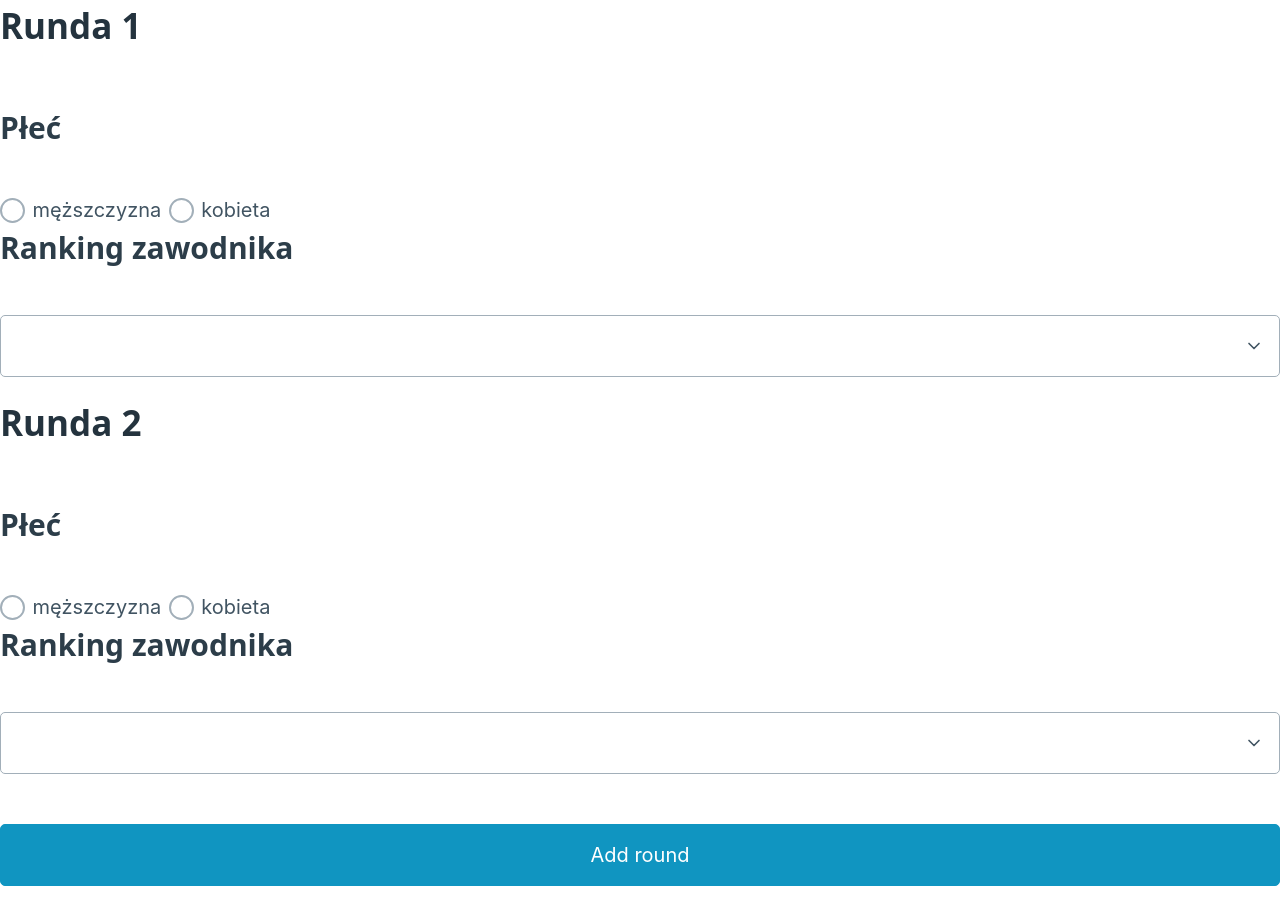
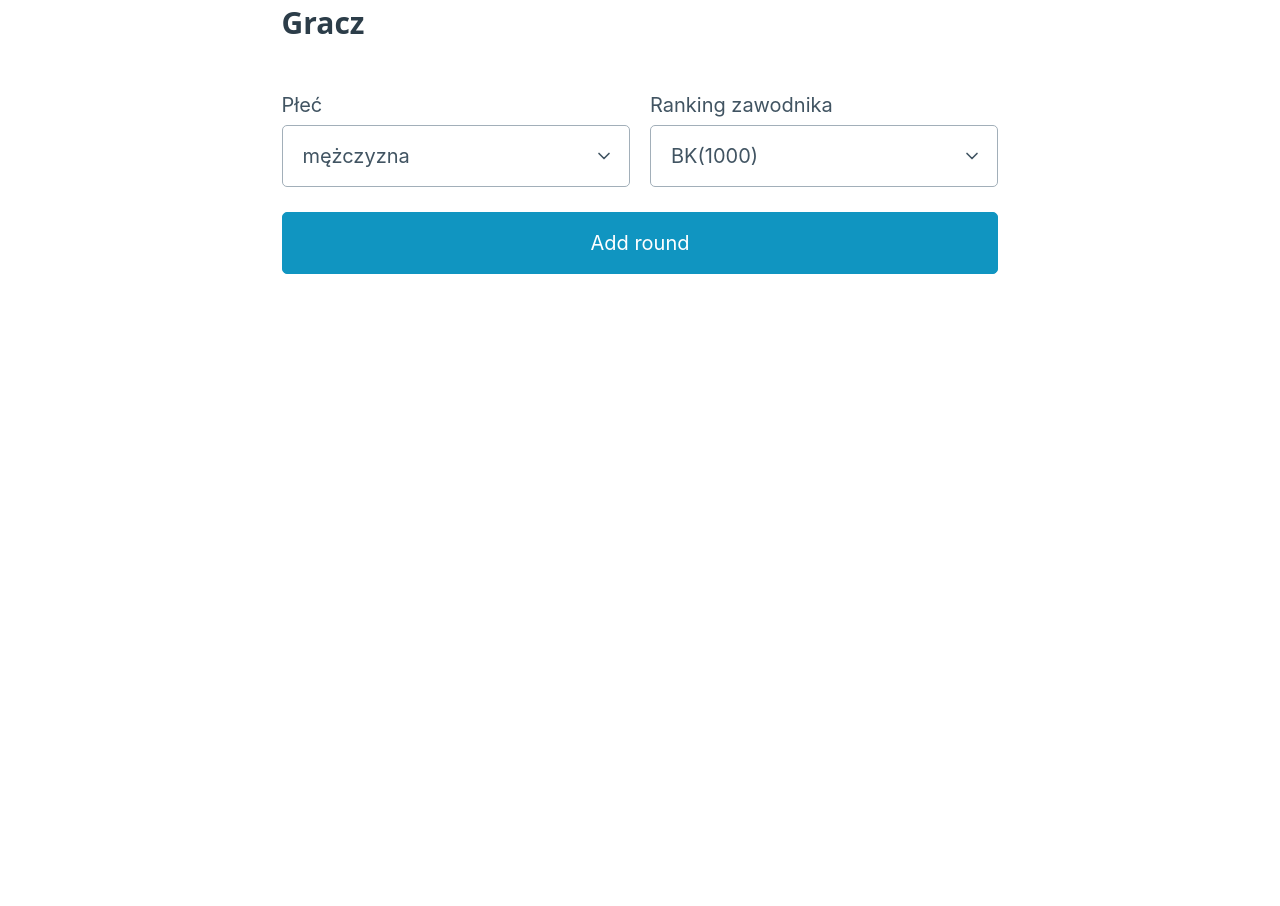
Before and after one commit to DocentSzachista/pzszach-rank-calc, a React (Create React App) app: page / in a window 1280 px wide. After the commit the page ends 800 px from the top, so only its background shows below. Built offline with nearby package versions, Linux system fonts and the light colour scheme.

Commit message:
add functional card operations
Signed-off-by: DocentSzachista <idontknow5325@gmail.com>

```diff
--- a/src/App.js
+++ b/src/App.js
@@ -1,43 +1,47 @@
-import logo from './logo.svg';
+import "./styles/App.css";
 import PlayerCard from './components/PlayerCard';
 import { useState } from 'react';
 // import './App.css';
 
 function App() {
 
-  const [opponents, setOpponents] = useState([
-    {
-      "roundNumber": 1,
-      "ranking": 1000,
-    },
-    {
-      "roundNumber": 2,
-      "ranking": 1000,
-    },
-  ]);
+  const [opponents, setOpponents] = useState([{
+    "roundNumber": 0,
+    "ranking": 1000,
+    // "score": undefined,
+  }]);
   const addNewOpponent = function() {
     const newOpponent = {
-      "roundNumber": opponents.length+1,
-      "ranking": 1000
+      "roundNumber": opponents.length,
+      "ranking": 1000,
+      "score": undefined
     }
     setOpponents(
       [...opponents, newOpponent]
     );
-    console.log(opponents);
-    console.log(opponents.length);
   };
-
+  const updateOpponents = () =>{
+    setOpponents(
+      opponents
+    );
+    console.log( countMeanRanking());
+    // console.log(opponents);
+  }
+  const countMeanRanking = () => opponents.length /(opponents.length+1) * opponents.reduce(
+      (previous, opponent) => previous + opponent.ranking , 0);
   return (
-    <div className="App">
+    <div>
+      <div className="app">
       {
         opponents.map(
           oponent => {
-            return <PlayerCard round={oponent} />;
+            return <PlayerCard round={oponent} updateOpponents={updateOpponents}/> // updateScore={updateScore} updateRanking={updateRanking} />;
           }
         )
       }
-      <br></br>
       <button onClick={addNewOpponent}>Add round</button>
+
+      </div>
     </div>
   );
 }
--- a/src/components/PlayerCard.js
+++ b/src/components/PlayerCard.js
@@ -2,8 +2,13 @@ import { useState} from "react";
 
 const PlayerCard = (props) => {
     const [gender, setGender] = useState("M");
+    const [option, setOption] = useState("ND");
     const rankingValues ={
     "K":[
+        {
+            "name": "BK",
+            "value": 1000
+        },
         {
             "name": "V",
             "value": 1000
@@ -31,6 +36,10 @@ const PlayerCard = (props) => {
     ],
     "M":[
         {
+            "name": "BK",
+            "value": 1000
+        },
+        {
             "name": "V",
             "value": 1200
         },
@@ -57,34 +66,60 @@ const PlayerCard = (props) => {
     ]
     };
     const updateGender = event =>{
-        setGender(event.target.value);
-        console.log(gender);
+        const newGender = event.target.value;
+        setGender(newGender);
+        round.ranking = rankingValues[newGender].filter(rank => rank.name === option )[0].value;
+        updateOpponents();
     };
     const round = props.round;
+    const updateOpponents = props.updateOpponents;
+
+    const handleRanking = event =>{
+        const category = event.target.value;
+        const filtered = rankingValues[gender].filter(rank => rank.name === category );
+        round.ranking = filtered[0].value;
+        setOption(category);
+        updateOpponents();
+    };
+    const handleScore = event => {
+        round.score = parseInt(event.target.value);
+        updateOpponents();
+    };
+
     return (
-        <div>
-            <h2>
-                Runda {round.roundNumber}
-            </h2>
-            <div>
-                <div>
-                <h3>Płeć</h3>
-                <input type="radio" value="M" name="gender" checked={round.gender === "M"} onChange={updateGender}/>
-                <label for="gender"> męższczyzna </label>
-                <input type="radio" value="K" name="gender" checked={round.gender === "K"} onChange={updateGender}/>
-                <label for="gender"> kobieta </label>
-                </div>
-                <div>
-                    <h3>Ranking zawodnika</h3>
-                    <select name="ranking">
-                    {    rankingValues[gender].map(
+        <div className="card">
+            <h3>
+
+                {round.roundNumber === 0 ? "Gracz" : `Runda ${round.roundNumber}`  }
+            </h3>
+            <div className="grid">
+                <label>Płeć
+                    <select value={gender} onChange={updateGender}>
+                        <option value={"M"}>mężczyzna</option>
+                        <option value={"K"}>kobieta</option>
+                    </select>
+                </label>
+                <label>Ranking zawodnika
+                    <select name="ranking" onChange={handleRanking}>
+                    {
+                        rankingValues[gender].map(
                             rank => {
-                                <option value={rank.value}> {rank.name}({rank.value}) </option>
+                                return <option value={rank.name}> {rank.name}({rank.value}) </option>;
                             }
                         )
                     }
                     </select>
-                </div>
+                </label>
+                { round.roundNumber === 0 ? "" :
+                <label>
+                    Wynik
+                    <select value={null} onChange={handleScore}>
+                        <option value={0}> Przegrana (0) </option>
+                        <option value={1}> Wygrana (1) </option>
+                        <option value={0.5}> Remis (0.5) </option>
+                    </select>
+                </label>
+                }
             </div>
         </div>
     );
```
